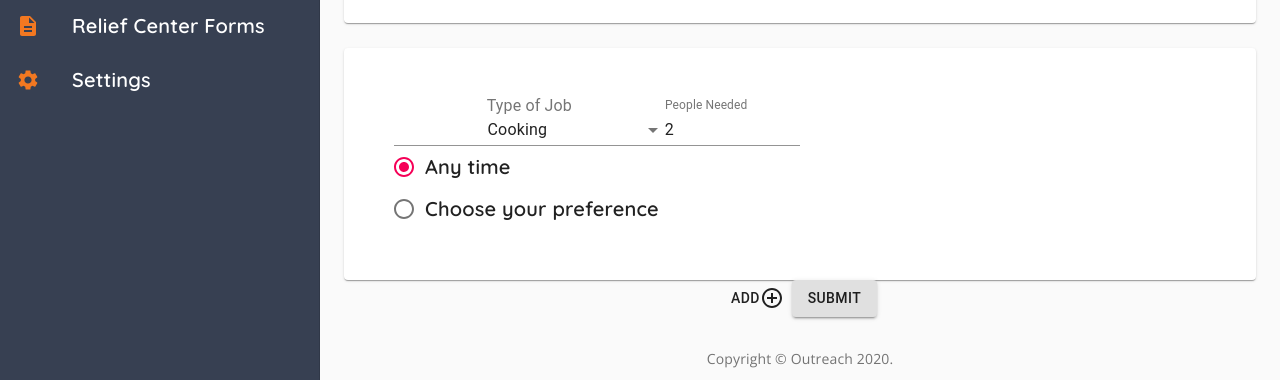
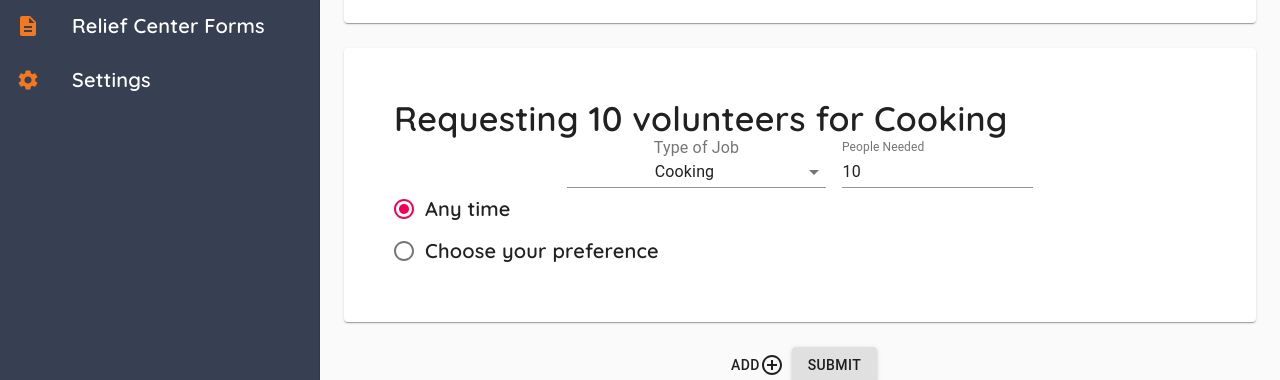
Before and after one commit to johnhongannguyen/outreach-react-dashboard, a React (Create React App) app: page /dashboard/relief-center-forms in a window 1280 px wide. Shown: the part 235-615 px from the top of the page. Built offline with nearby package versions, Linux system fonts and the light colour scheme; no server answers.

Commit message:
Code Clean Up

```diff
--- a/src/pages/Dashboard/ReliefCenterForms/ReliefCenterFormsv2.js
+++ b/src/pages/Dashboard/ReliefCenterForms/ReliefCenterFormsv2.js
@@ -1,4 +1,7 @@
 import React, { Component } from "react";
+import Axios from "axios";
+
+// Material UI
 import {
   FormControl,
   InputLabel,
@@ -6,23 +9,29 @@ import {
   MenuItem,
   TextField,
   Button,
-  Grid
+  Grid,
+  Radio,
+  RadioGroup,
+  FormControlLabel,
+  FormLabel,
+  Card,
+  Typography
 } from "@material-ui/core";
+
 import { makeStyles } from "@material-ui/core/styles";
 import clsx from "clsx";
-import Radio from "@material-ui/core/Radio";
-import RadioGroup from "@material-ui/core/RadioGroup";
-import FormControlLabel from "@material-ui/core/FormControlLabel";
-import FormLabel from "@material-ui/core/FormLabel";
-import Card from "@material-ui/core/Card";
-import Typography from "@material-ui/core/Typography";
+
+// Icons
+import AddCircleOutlineIcon from "@material-ui/icons/AddCircleOutline";
+
+// Labs
 import Autocomplete, {
   createFilterOptions
 } from "@material-ui/lab/Autocomplete";
-import Axios from "axios";
-import AddCircleOutlineIcon from "@material-ui/icons/AddCircleOutline";
 
+// Custom Components
 import DateTimePicker from "../../../components/Dashboard/DateTimePicker";
+
 // Styles
 const useStyles = makeStyles({
   root: {
@@ -75,28 +84,17 @@ export default class ReliefCenterForms extends Component {
     this.state = {
       reliefCenterName: null,
       reliefCenters: [],
-      preference: "anytime",
-      nameOfJob: "cooking",
+
       tasks: [
         {
           key: 1,
-          numberOfPeople: 2,
-          nameOfJob: "cooking",
-          typeOfJob: "",
+          numberOfPeople: 10,
+          // nameOfJob: "cooking",
+          typeOfJob: "Cooking",
           preference: "anytime"
         }
       ]
     };
-  }
-
-  // Handle Change?
-  handleChange = e => {
-    this.setState({ preference: e.target.value });
-  };
-
-  // Handle Click?
-  handleClick(event) {
-    console.log(event.target);
   }
 
   // Handle AutoComplete Change
@@ -161,6 +159,43 @@ export default class ReliefCenterForms extends Component {
     );
   };
 
+  // Handle Number of People Change
+  handleNumberOfPeopleChange = (e, key) => {
+    // Get the Number of people
+    const numberOfPeople = e.target.value;
+    // Find the object.. in tasks.. and update the concerned value.
+    const { tasks } = this.state;
+    const foundIndex = tasks.findIndex(task => task.key == key);
+
+    tasks[foundIndex]["numberOfPeople"] = numberOfPeople;
+  };
+
+  // Handle Preference Change
+  handlePreferenceChange = (e, key) => {
+    // Get the Preference
+    const preference = e.target.value;
+
+    // Find the object.. in tasks.. and update the concerned value.
+    const { tasks } = this.state;
+    const foundIndex = tasks.findIndex(task => task.key == key);
+
+    tasks[foundIndex]["preference"] = preference;
+    this.setState({ tasks });
+  };
+
+  // Handle Type of Job Change
+  handleTypeOfJobChange = (e, key) => {
+    // Get the Preference
+    const typeOfJob = e.target.value;
+
+    // Find the object.. in tasks.. and update the concerned value.
+    const { tasks } = this.state;
+    const foundIndex = tasks.findIndex(task => task.key == key);
+
+    tasks[foundIndex]["typeOfJob"] = typeOfJob;
+    this.setState({ tasks });
+  };
+
   // Add Form Button Handler
   addForm = () => {
     const { tasks } = this.state;
@@ -168,8 +203,8 @@ export default class ReliefCenterForms extends Component {
       // Problematic if someone decides to delete one of the items!
       key: tasks.length + 1,
       numberOfPeople: 2,
-      nameOfJob: "cooking",
-      typeOfJob: "",
+      nameOfJob: "Cooking",
+      typeOfJob: "Cooking",
       preference: "anytime"
     });
 
@@ -177,35 +212,46 @@ export default class ReliefCenterForms extends Component {
   };
 
   // Task Card Component
-  TaskCard = ({ key, numberOfPeople, nameOfJob, typeOfJob, preference }) => (
-    <Card key={key} style={{ padding: 50 }}>
+  TaskCard = ({
+    taskKey,
+    numberOfPeople,
+    typeOfJob,
+    preference,
+    onNumberOfPeopleChange,
+    onPreferenceChange,
+    onTypeOfJobChange
+  }) => (
+    <Card key={taskKey} style={{ padding: 50, marginBottom: 25 }}>
       {numberOfPeople > 0 && typeOfJob && (
-        <Typography align="left" variant="body1">
+        <Typography align="left" variant="h4">
           Requesting {numberOfPeople} volunteers for {typeOfJob}
         </Typography>
       )}
 
-      <Grid container justify="flex-start">
+      <Grid container justify="center" spacing={2}>
         <Grid xs={4} item>
           <InputLabel id="volunteerDetail">Type of Job</InputLabel>
+
+          {/* Type of Task (Job)! */}
           <Select
             labelId="demo-simple-select-label"
             id="demo-simple-select"
-            value={nameOfJob}
+            value={typeOfJob}
             fullWidth
-            onChange={this.handleChange}
+            onChange={e => onTypeOfJobChange(e, taskKey)}
           >
-            <MenuItem value={"driving"}> Driving </MenuItem>
-            <MenuItem value={"baby_sitting"}> Baby Sitting </MenuItem>
-            <MenuItem value={"cooking"}> Cooking </MenuItem>
-            <MenuItem value={"other"}> Other </MenuItem>
+            <MenuItem value={"Driving"}>Driving</MenuItem>
+            <MenuItem value={"Baby Sitting"}>Baby Sitting</MenuItem>
+            <MenuItem value={"Cooking"}>Cooking</MenuItem>
+            <MenuItem value={"Other"}>Other</MenuItem>
           </Select>
         </Grid>
 
-        <Grid xs={2} item>
+        <Grid xs={3} item>
+          {/* Number of people needed */}
           <TextField
             defaultValue={numberOfPeople || 1}
-            onChange={e => this.setState({ numberOfPeople: e.target.value })}
+            onChange={e => onNumberOfPeopleChange(e, taskKey)}
             type="number"
             fullWidth
             InputProps={{
@@ -219,12 +265,12 @@ export default class ReliefCenterForms extends Component {
         </Grid>
       </Grid>
 
-      {/* <FormLabel component="legend"></FormLabel> */}
+      {/* Preference */}
       <RadioGroup
         aria-label="preference"
         name="preference"
         value={preference}
-        onChange={this.handleChange}
+        onChange={e => onPreferenceChange(e, taskKey)}
       >
         <FormControlLabel
           value="anytime"
@@ -241,6 +287,7 @@ export default class ReliefCenterForms extends Component {
       {preference == "preference" && <DateTimePicker />}
     </Card>
   );
+
   // Lifecycle Methods
   async componentDidMount() {
     const reliefCenters = await Axios.get(
@@ -256,12 +303,14 @@ export default class ReliefCenterForms extends Component {
     const { reliefCenterName } = this.state;
     return (
       <>
+        {/* Panel Title - Relief Center Form */}
         <Typography align="left" variant="h3">
           {reliefCenterName == null || reliefCenterName == ""
             ? "Relief Center Form"
             : `${reliefCenterName.title} Form`}
         </Typography>
 
+        {/* Relief Center Name Input */}
         <Card style={{ padding: 25, marginBottom: 25 }}>
           <Autocomplete
             value={reliefCenterName}
@@ -290,6 +339,7 @@ export default class ReliefCenterForms extends Component {
           />
         </Card>
 
+        {/* Task Cards */}
         {this.state.tasks.map((task, index) => {
           const {
             key,
@@ -300,19 +350,25 @@ export default class ReliefCenterForms extends Component {
           } = task;
           return (
             <this.TaskCard
-              key={key}
+              key={index}
+              taskKey={key}
               numberOfPeople={numberOfPeople}
               nameOfJob={nameOfJob}
               typeOfJob={typeOfJob}
               preference={preference}
+              onNumberOfPeopleChange={this.handleNumberOfPeopleChange}
+              onPreferenceChange={this.handlePreferenceChange}
+              onTypeOfJobChange={this.handleTypeOfJobChange}
             />
           );
         })}
 
+        {/* Button to Add More Task Cards */}
         <Button onClick={this.addForm}>
           ADD <AddCircleOutlineIcon />
         </Button>
 
+        {/* Submit Button */}
         <Button variant="contained">Submit</Button>
       </>
     );
```
